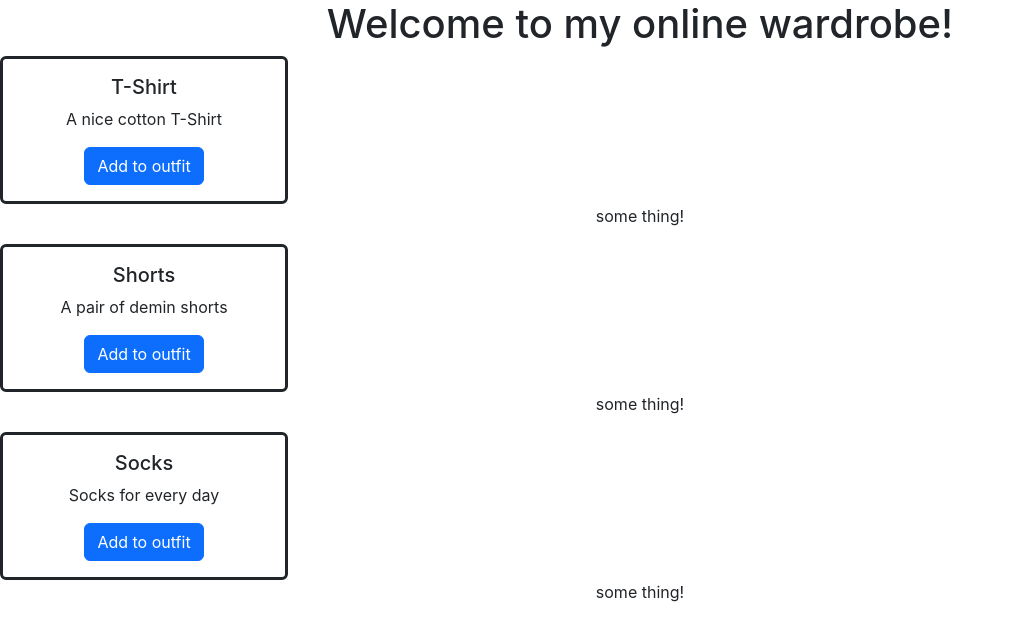
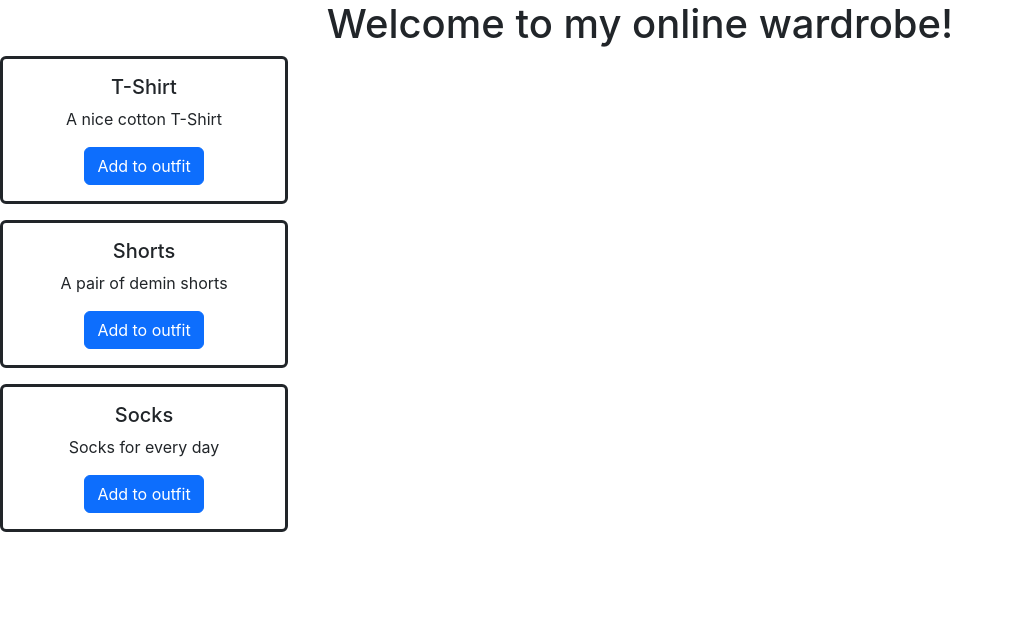
Before and after one commit to adelyanasretdinova/aws_deployment_demo, a React (Create React App) app in the folder my-wardrobe/: page / in a window 1280 px wide. Shown: the top 640 px of the page, without its empty margins (0-1013 px from the left). Built offline with nearby package versions, Linux system fonts and the light colour scheme.

Commit message:
renaming card to wardrobecard

```diff
--- a/my-wardrobe/src/App.js
+++ b/my-wardrobe/src/App.js
@@ -1,6 +1,6 @@
 import './App.css';
 import Header from './components/Header';
-import Card from './components/Card';
+import WardrobeCard from './components/WardrobeCard';
 
 let tshirt = {
   color: 'red with orange dotts',
@@ -46,7 +46,7 @@ const App = () => {
     <div className="App">
       <Header />
       {wardrobe.map((element, index) => {
-        return <Card key={index} item={element} fakeProperty={'some thing!'} />
+        return <WardrobeCard key={index} item={element} />
       })}
 
 
--- a/my-wardrobe/src/components/Card.js
+++ b/my-wardrobe/src/components/WardrobeCard.js
@@ -1,4 +1,4 @@
-const Card = (props) => {
+const WardrobeCard = (props) => {
   return (
     <>
     <div className="card" style={{ width: "18rem", border: "solid" }}>
@@ -13,4 +13,4 @@ const Card = (props) => {
   )
 }
 
-export default Card
+export default WardrobeCard
```
